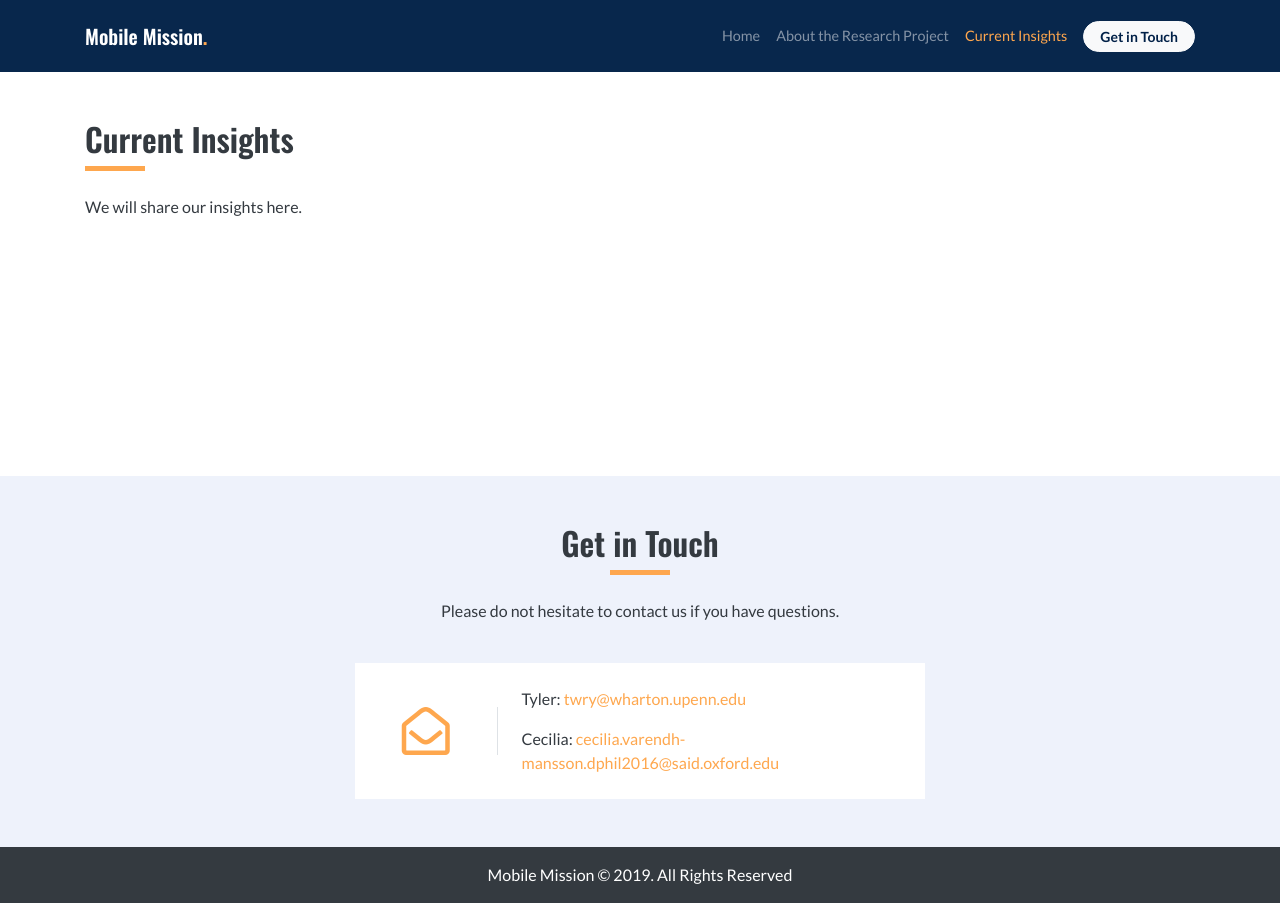
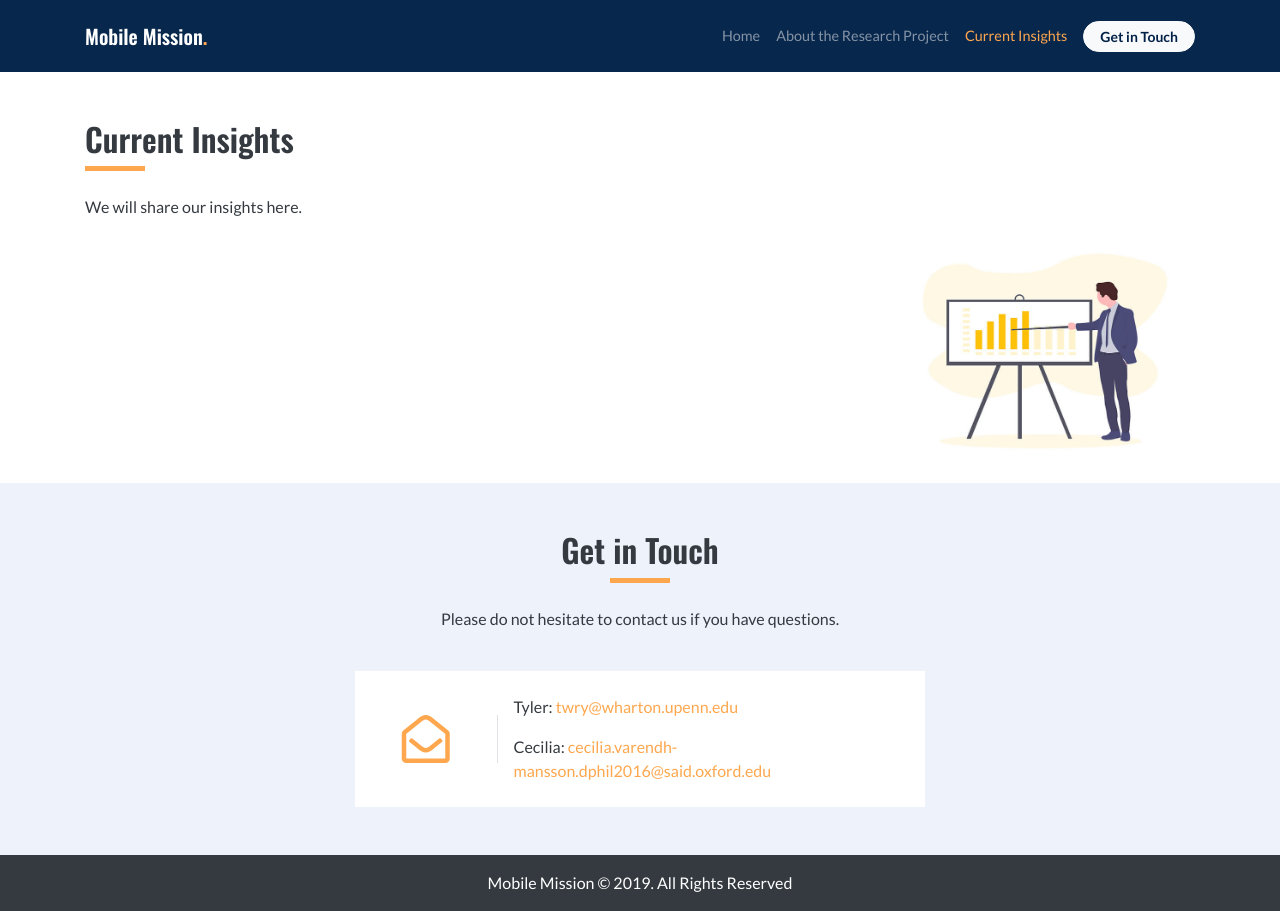
Before and after one commit to oracleot/mobile-mission, a plain HTML site: page insights.html in a window 1280 px wide. Drawn offline with nearby package versions, Linux system fonts and the light colour scheme.

Commit message:
current insight illustration

```diff
--- a/insights.html
+++ b/insights.html
@@ -46,8 +46,13 @@
     <div style="padding-top: 120px; min-height: 460px">
         <div class="container">
             <h2>Current Insights</h2>
-            <div class="title-underline m-auto m-lg-0"></div>
-            <p class="py-4">We will share our insights here.</p>
+            <div class="title-underline"></div>
+            <p class="pt-4">We will share our insights here.</p>
+            <div class="row">
+                <div class="col-12">
+                    <img class="float-right" src="./assets/insights.jpg" width="300px" alt="">
+                </div>
+            </div>
         </div>
     </div>
     <div id="getintouch" class="getintouch mt-3 py-5 bg-brand-light">
@@ -63,7 +68,7 @@
                         <div class="col-3 text-center border-right">
                             <i class="far fa-envelope-open fa-3x text-primary"></i>
                         </div>
-                        <div class="col-9 pt-3 pl-4">
+                        <div class="col-9 pt-3 pl-3">
                             <p>Tyler: <span class="text-primary">twry@wharton.upenn.edu</span></p>
                             <p>Cecilia: <span
                                     class="text-primary">cecilia.varendh-mansson.dphil2016@said.oxford.edu</span></p>
```
Also changed, not shown: about.html (+5 -5 lines), index.html (+1 -1 lines), assets/insights.jpg (added).
